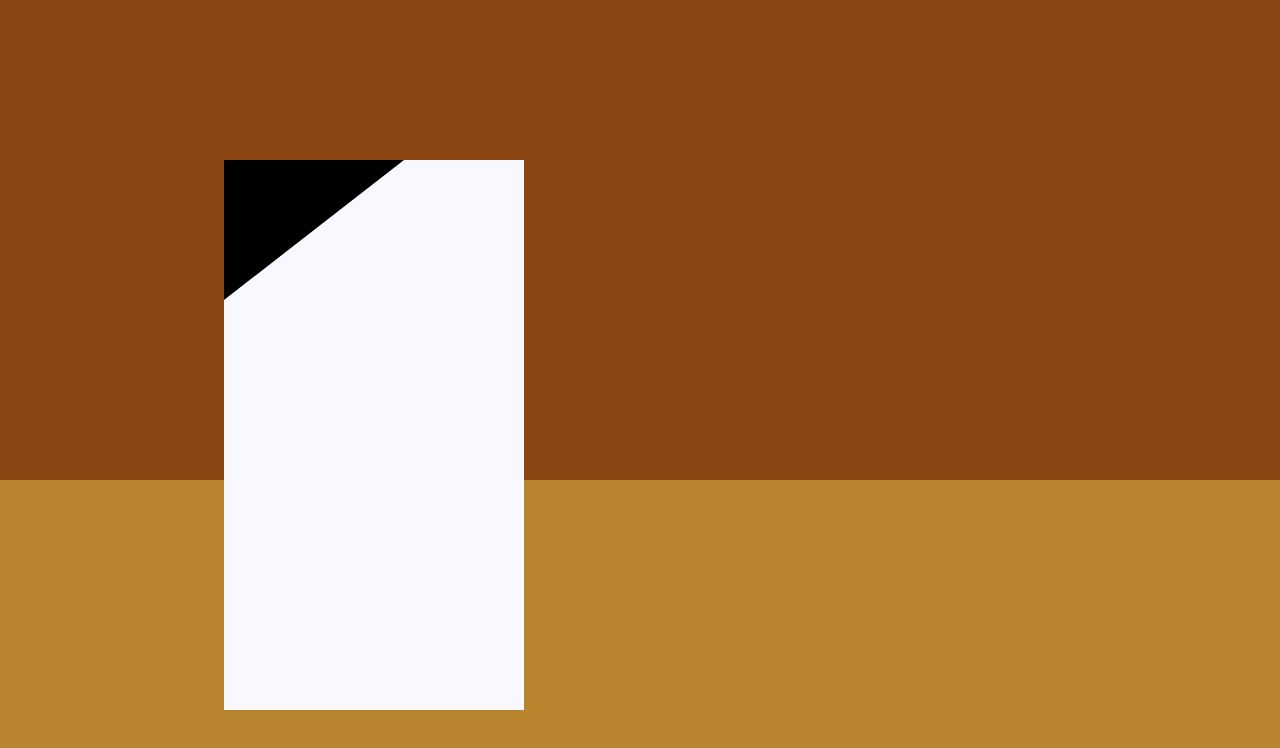
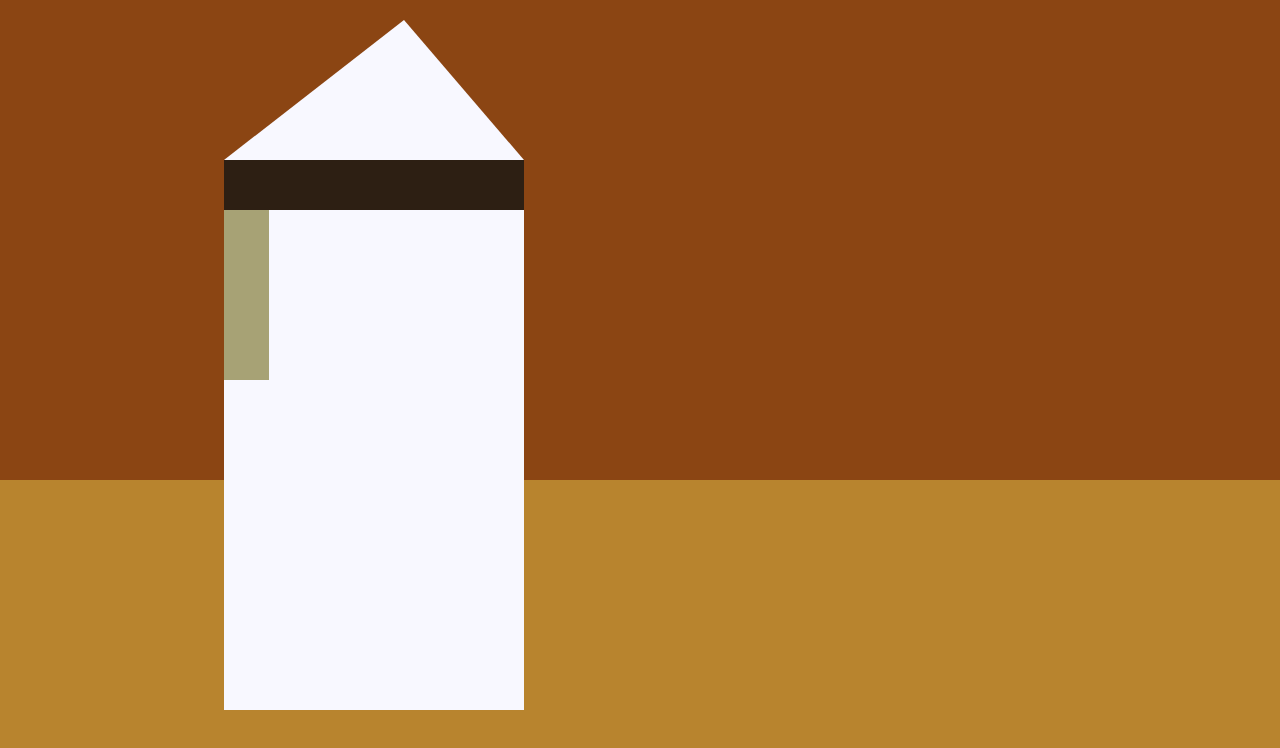
Before and after one commit to jeffvital/Picasso-Painting, a plain HTML site: page index.html in a window 1280 px wide. Drawn offline with Linux system fonts and the light colour scheme.

Commit message:
giving for the divs colors positions and colors

```diff
--- a/styles.css
+++ b/styles.css
@@ -27,6 +27,26 @@ body {
   border-style: solid;
   border-width: 0 120px 140px 180px;
   border-top-color: transparent;
+  border-left-color: transparent;
   border-right-color: transparent;
   border-bottom-color: GhostWhite;
+  position: absolute;
+  top: -140px;
+  left: 0;
 }
+
+#black-mask {
+  width: 100%;
+  height: 50px;
+  background-color: rgb(45, 31, 19);
+  position: absolute;
+  top: 0;
+  left: 0;
+  z-index: 1;
+}
+
+#gray-instrument {
+  width: 15%;
+  height: 40%;
+  background-color: rgb(167, 162, 117);
+}
```
